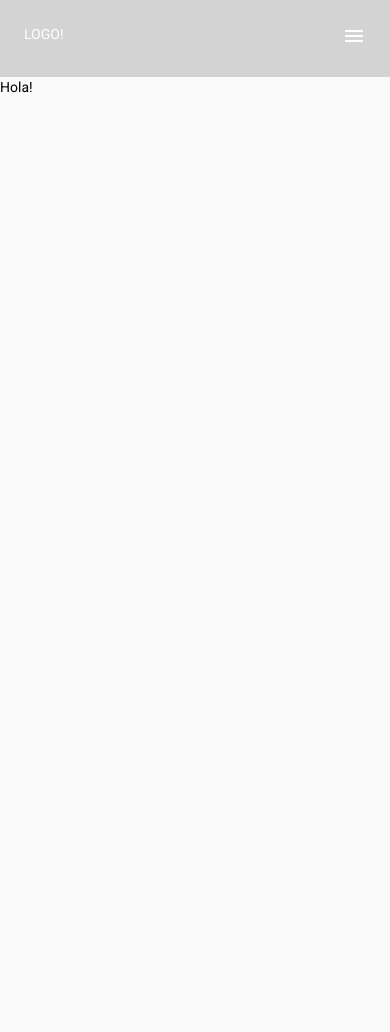
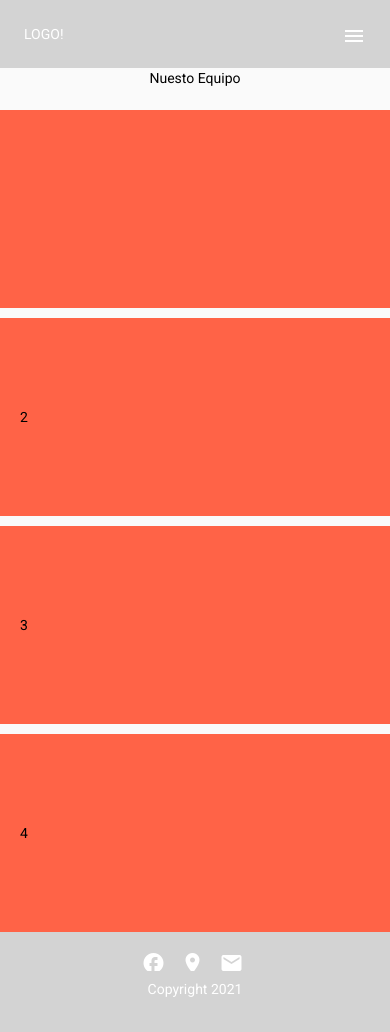
Before and after one commit to Lucasconci148/wireframe-angular, an Angular app in the folder wireframe-angular/: page / in a window 390 px wide. Before the commit the page ends 844 px from the top, so only its background shows below. Built offline with nearby package versions, Linux system fonts and the light colour scheme.

Commit message:
new component for mobile view

```diff
--- a/wireframe-angular/src/app/components/header/header.component.html
+++ b/wireframe-angular/src/app/components/header/header.component.html
@@ -1,4 +1,4 @@
-<div style="padding: 24px; background-color: lightgray; display: flex; flex-direction: row; justify-content: space-between;
+<div style="padding: 24px; background-color: lightgray; display: flex; flex-direction: row; justify-content: space-between;  max-height: 20px;
 color: white">
     <div>LOGO!</div>
     <div style="display: flex; flex-direction: row;" class="nav-items">
--- /dev/null
+++ b/wireframe-angular/src/app/components/our-team/our-team.component.html
@@ -0,0 +1,18 @@
+<div style="display: flex; flex-direction: column; justify-content: center; align-items: center;">
+    <p style="text-align: center;"> Nuesto Equipo</p>
+
+    <div style="display: flex; flex-flow: row wrap; justify-content: space-around;
+        max-width: 800px;
+        list-style: none;">
+
+        <div class="flex-item">
+
+        </div>
+
+
+        <div class="flex-item">2</div>
+        <div class="flex-item">3</div>
+        <div class="flex-item">4</div>
+
+    </div>
+</div>
--- /dev/null
+++ b/wireframe-angular/src/app/components/our-team/our-team.component.scss
@@ -0,0 +1,14 @@
+@import "../../../styles.scss";
+
+.flex-item {
+    background: tomato;
+    padding: 24px;
+    width: 350px;
+    height: 150px;
+    margin-top: 10px;
+    line-height: 150px;
+    // color: white;
+    // font-weight: bold;
+    // font-size: 3em;
+    //text-align: center;
+}
--- /dev/null
+++ b/wireframe-angular/src/app/components/our-team/team.ts
@@ -0,0 +1,5 @@
+const team = [
+    { title: '', description: '', img: ''},
+    { title: '', description: '', img: ''},
+    { title: '', description: '', img: ''},
+]
--- a/wireframe-angular/src/app/views/desktop/desktop-view.component.html
+++ b/wireframe-angular/src/app/views/desktop/desktop-view.component.html
@@ -1,3 +1,32 @@
 <app-header></app-header>
 
-Hola!
+<div style="position: relative; height: calc(100vh - 68px);">
+    <!--poner aca el contenido de la pagina-->
+
+    <app-our-team></app-our-team>
+
+    <!--footer-->
+    <div style="height: 100px;
+    background-color: lightgray; display: flex; justify-content: center; align-items: center;">
+
+    <div style="display: flex; flex-direction: column;">
+        <div style="display: flex; flex-direction: row;">
+            <mat-icon style="color: white; height: 20px; margin-right: 5px;
+            margin-top: -2px;">facebook</mat-icon>
+            <!-- <p style="color: white;">facebook/asf</p> -->
+
+            <mat-icon style="color: white; height: 20px; margin-right: 5px; margin-left: 10px;
+                margin-top: -2px;">location_on</mat-icon>
+            <!-- <p style="color: white;">Av. Siempre viva 123</p> -->
+
+            <mat-icon style="color: white; height: 20px; margin-right: 5px; margin-left: 10px;
+                margin-top: -2px;">mail</mat-icon>
+
+            <!-- <p style="color: white;">mail@mail.com.ar</p> -->
+        </div>
+
+        <p style="color: white; text-align: center; margin-top: 8px;">Copyright 2021</p>
+    </div>
+
+    </div>
+</div>
--- a/wireframe-angular/src/app/views/view.module.ts
+++ b/wireframe-angular/src/app/views/view.module.ts
@@ -2,6 +2,7 @@ import { BrowserModule } from '@angular/platform-browser';
 import { NgModule } from '@angular/core';
 import { DesktopViewComponent } from './desktop/desktop-view.component';
 import { ComponentsModule } from '../components/components.module';
+import { MatIconModule } from '@angular/material/icon';
 
 @NgModule({
   declarations: [
@@ -11,6 +12,7 @@ import { ComponentsModule } from '../components/components.module';
   imports: [
     BrowserModule,
     ComponentsModule,
+    MatIconModule
   ],
   exports:[
       //views
```
Also changed, not shown: wireframe-angular/src/app/components/components.module.ts (+5 -3 lines), wireframe-angular/src/app/components/our-team/our-team.component.ts (added, +12 -0 lines), wireframe-angular/firebase.json (added), 1 other file (tests, documents, lock files or other folders).
